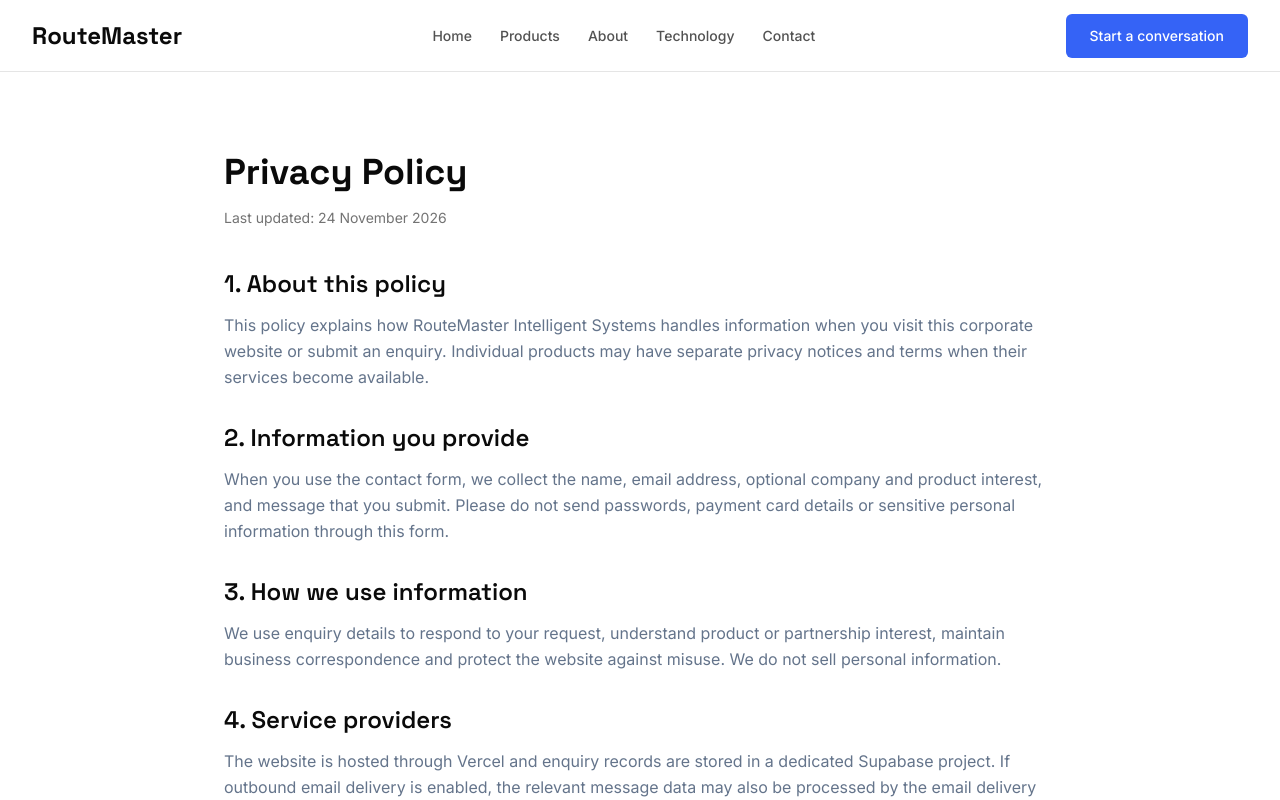
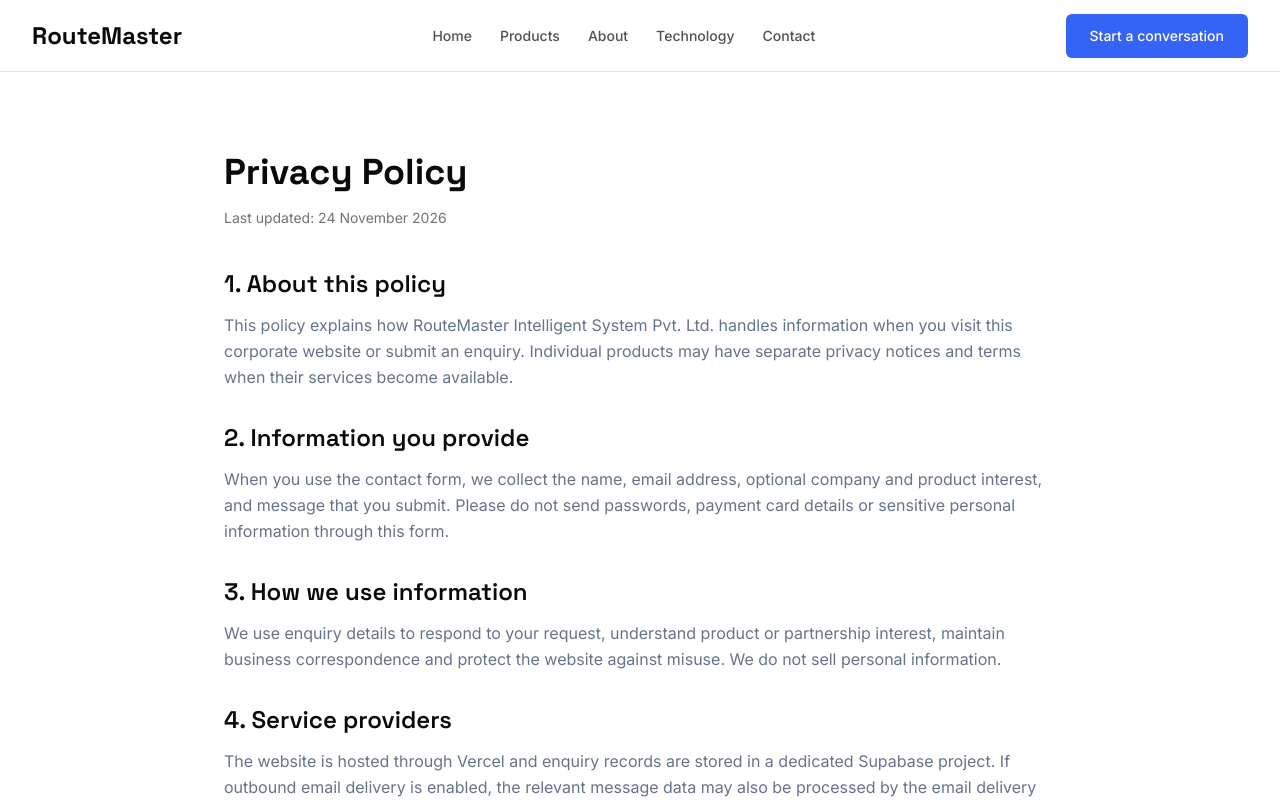
Before and after one commit to anthonynagar1122-create/MyPortfolio, a Next.js app in the folder portfolio/: page /privacy in a window 1280 px wide. Shown: the top 800 px of the page. Built offline with nearby package versions, Linux system fonts and the light colour scheme.

Commit message:
brand: use the correct legal company name consistently

```diff
--- a/portfolio/app/privacy/page.tsx
+++ b/portfolio/app/privacy/page.tsx
@@ -3,7 +3,7 @@ import { Footer } from "@/components/layout/Footer";
 
 export const metadata = {
   title: "Privacy Policy",
-  description: "How RouteMaster Intelligent Systems handles information submitted through its corporate website.",
+  description: "How RouteMaster Intelligent System Pvt. Ltd. handles information submitted through its corporate website.",
 };
 
 export default function PrivacyPage() {
@@ -17,7 +17,7 @@ export default function PrivacyPage() {
           <section>
             <h2 className="text-2xl font-semibold text-neutral-950">1. About this policy</h2>
             <p className="mt-3">
-              This policy explains how RouteMaster Intelligent Systems handles information when
+              This policy explains how RouteMaster Intelligent System Pvt. Ltd. handles information when
               you visit this corporate website or submit an enquiry. Individual products may have
               separate privacy notices and terms when their services become available.
             </p>
```
